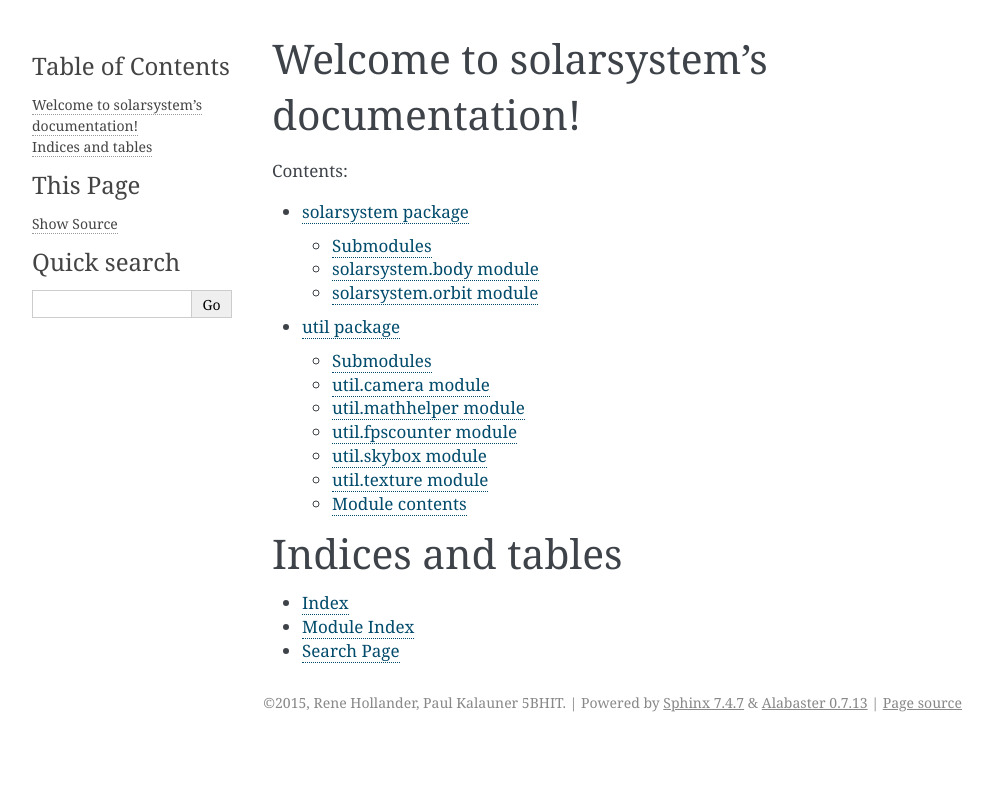
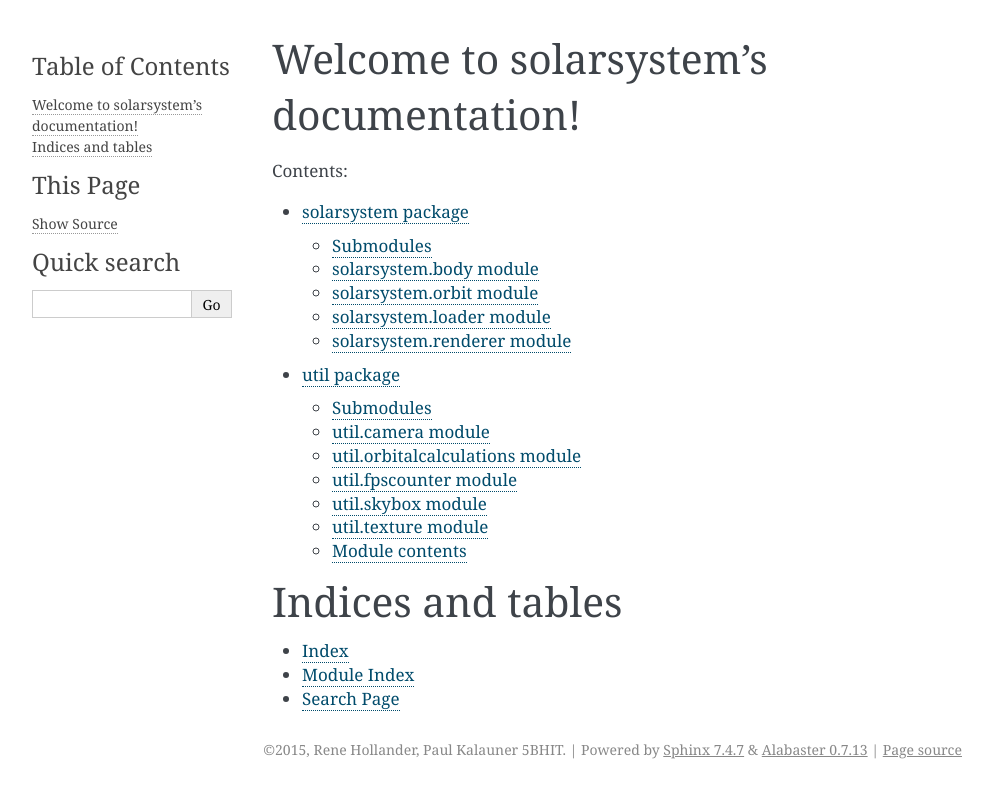
Before and after one commit to ReneHollander/solarsystem, a Sphinx documentation site: the page built from doc/source/index.rst, in a window 1280 px wide. Shown: the top 798 px of the page, without its empty margins (148-1141 px from the left). Built offline with Sphinx 7.4.7, drawn with Linux system fonts in a browser that asks for light colours.

Commit message:
updated sphinx

```diff
--- a/doc/source/solarsystem.rst
+++ b/doc/source/solarsystem.rst
@@ -19,3 +19,19 @@ solarsystem.orbit module
     :members:
     :undoc-members:
     :show-inheritance:
+
+solarsystem.loader module
+-------------------------
+
+.. automodule:: solarsystem.loader
+    :members:
+    :undoc-members:
+    :show-inheritance:
+
+solarsystem.renderer module
+---------------------------
+
+.. automodule:: solarsystem.renderer
+    :members:
+    :undoc-members:
+    :show-inheritance:
--- a/doc/source/util.rst
+++ b/doc/source/util.rst
@@ -12,10 +12,10 @@ util.camera module
     :undoc-members:
     :show-inheritance:
 
-util.mathhelper module
-----------------------
+util.orbitalcalculations module
+-------------------------------
 
-.. automodule:: util.mathhelper
+.. automodule:: util.orbitalcalculations
     :members:
     :undoc-members:
     :show-inheritance:
```
